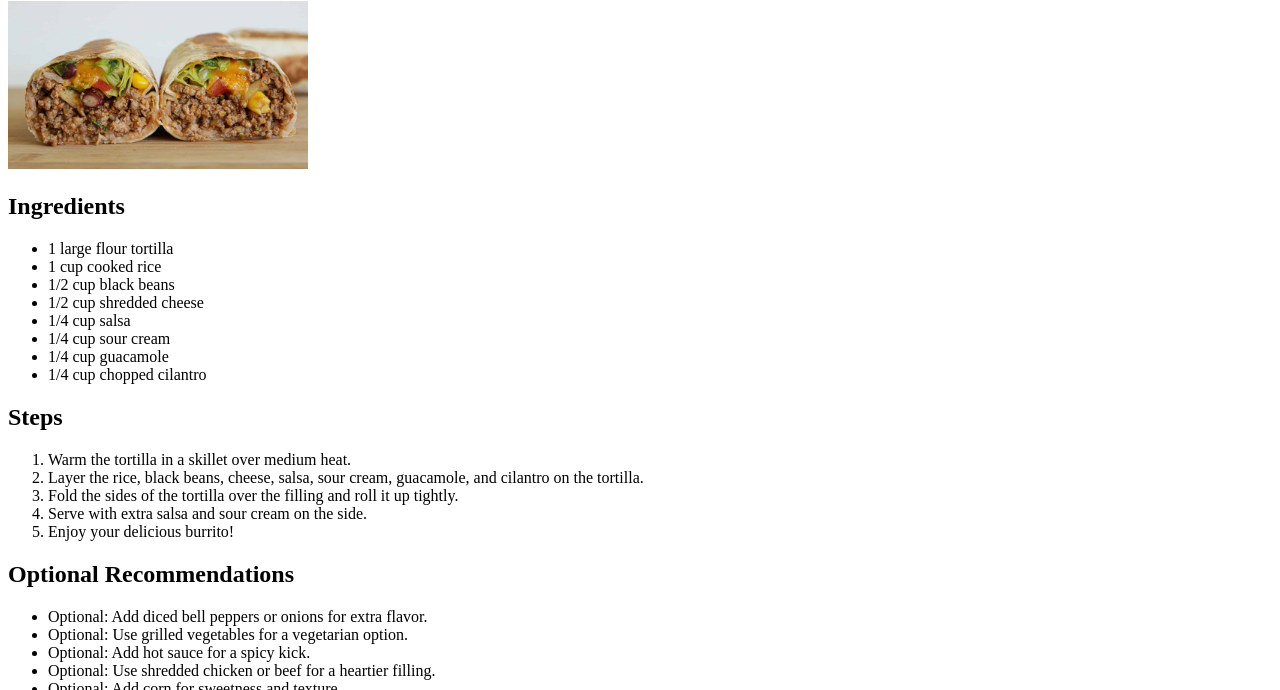
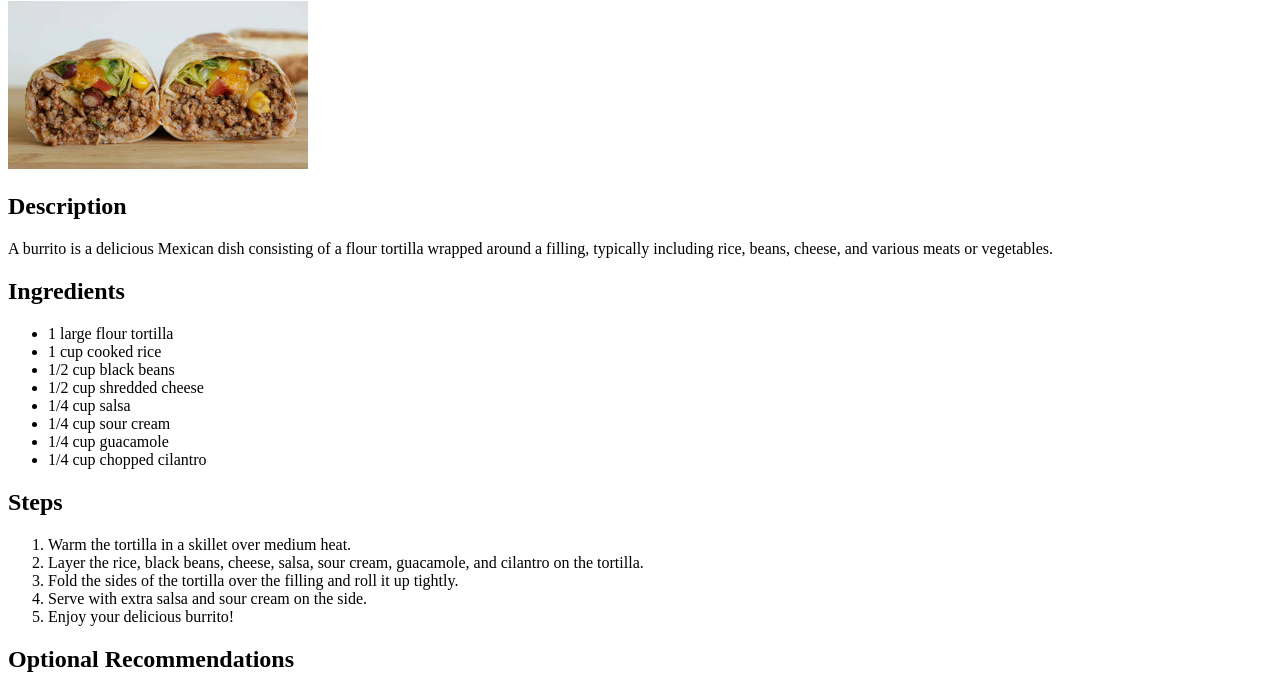
Before and after one commit to hdelamo/odin-recipes, a plain HTML site: page recipes/burrito.html in a window 1280 px wide. Shown: the part 105-795 px from the top of the page. Drawn offline with Linux system fonts and the light colour scheme.

Commit message:
Added a short description of the recipe.

```diff
--- a/recipes/burrito.html
+++ b/recipes/burrito.html
@@ -9,6 +9,9 @@
     <a href="../index.html">Back to Recipes</a>
     <h1>Burrito</h1>
     <img src="../imgs/burrito.jpg" alt="Burrito" width="300">
+    <h2>Description</h2>
+    <p>A burrito is a delicious Mexican dish consisting of a flour tortilla wrapped around a filling,
+         typically including rice, beans, cheese, and various meats or vegetables.</p>
     <h2>Ingredients</h2>
     <ul>
         <li>1 large flour tortilla</li>
```
